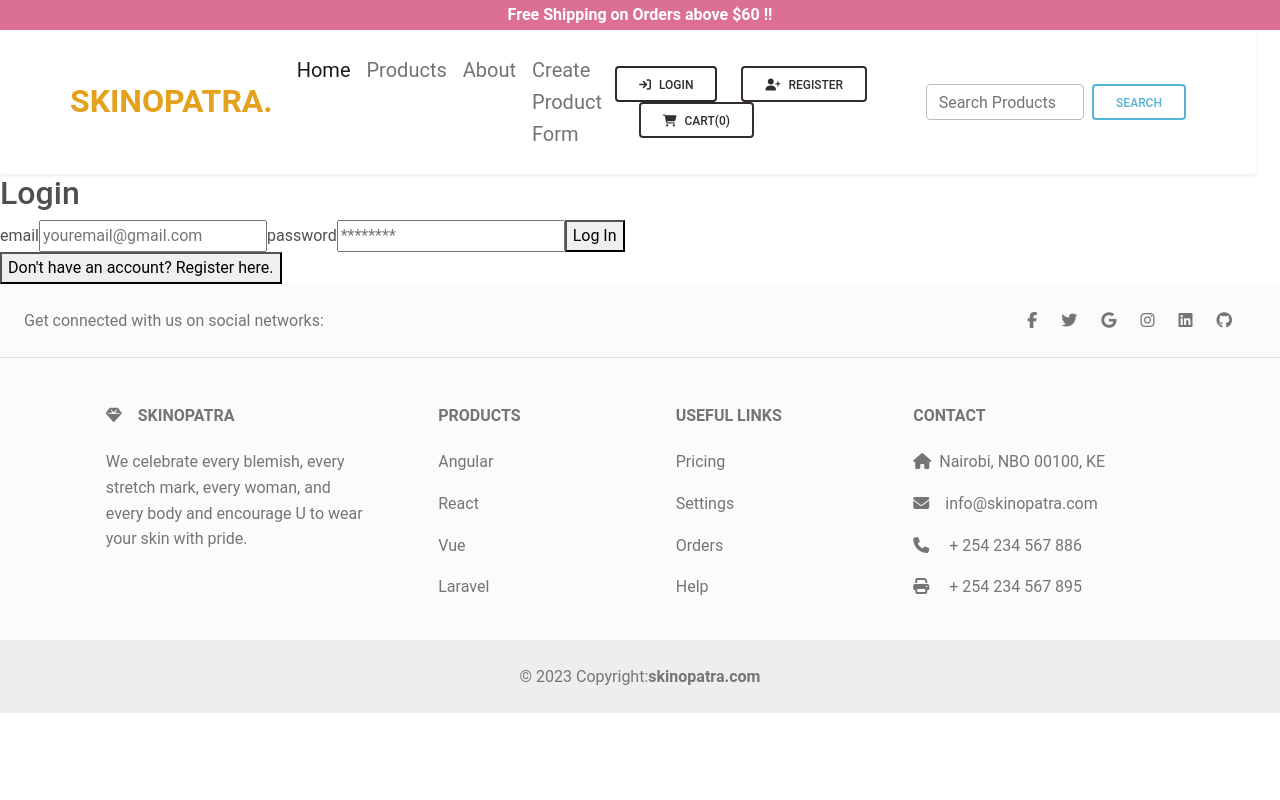
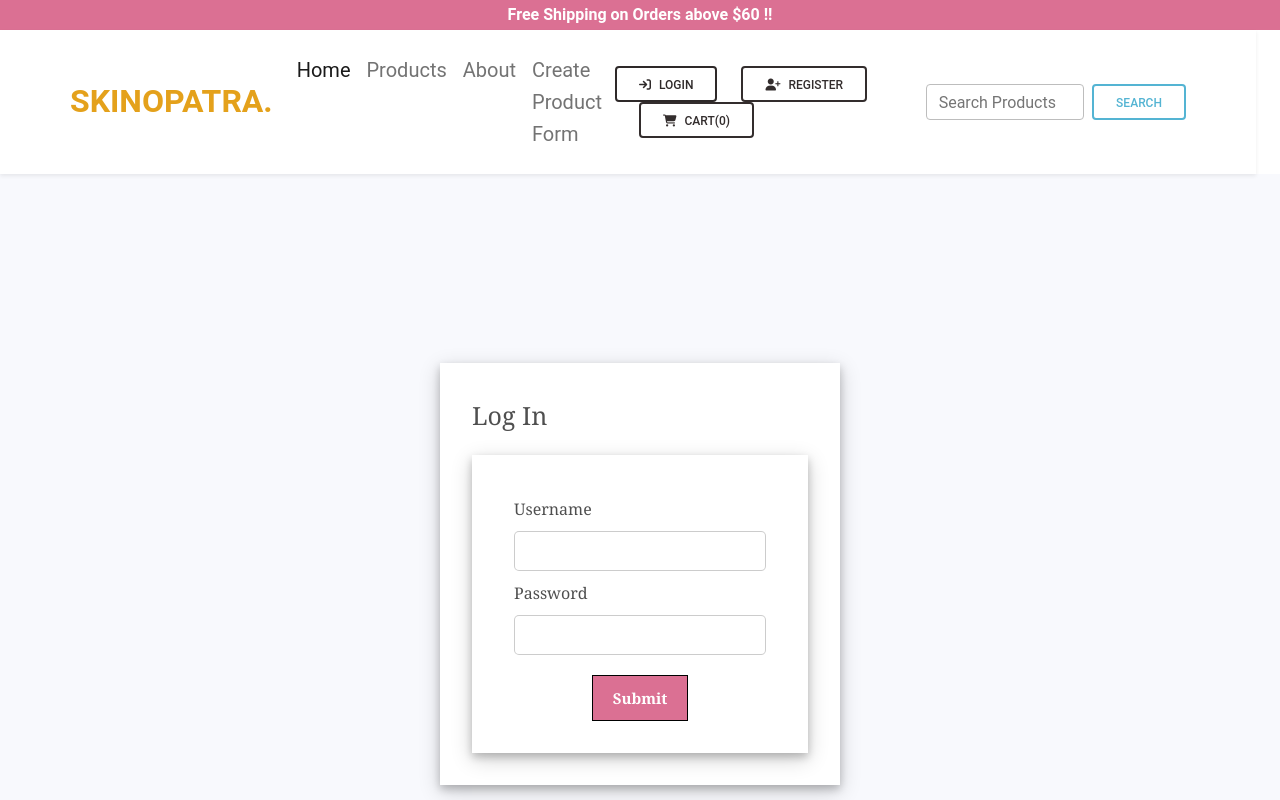
Before and after one commit to QuincyOliech/skinopatra, a React (Create React App) app: page /login in a window 1280 px wide. Shown: the top 800 px of the page. Built offline with nearby package versions, Linux system fonts and the light colour scheme.

Commit message:
updated login component

```diff
--- a/db.json
+++ b/db.json
@@ -107,86 +107,6 @@
       "price": "40",
       "image": "https://images.pexels.com/photos/4672476/pexels-photo-4672476.jpeg?auto=compress&cs=tinysrgb&w=1600",
       "id": 11
-    },
-    {
-      "title": "tonic",
-      "category": "cleanser",
-      "description": "vegan",
-      "price": "40",
-      "image": "https://images.pexels.com/photos/4672476/pexels-photo-4672476.jpeg?auto=compress&cs=tinysrgb&w=1600",
-      "id": 12
-    },
-    {
-      "title": "tonic",
-      "category": "cleanser",
-      "description": "vegan",
-      "price": "40",
-      "image": "https://images.pexels.com/photos/4672476/pexels-photo-4672476.jpeg?auto=compress&cs=tinysrgb&w=1600",
-      "id": 13
-    },
-    {
-      "title": "tonic",
-      "category": "cleanser",
-      "description": "vegan",
-      "price": "40",
-      "image": "https://images.pexels.com/photos/4672476/pexels-photo-4672476.jpeg?auto=compress&cs=tinysrgb&w=1600",
-      "id": 14
-    },
-    {
-      "title": "tonic",
-      "category": "cleanser",
-      "description": "vegan",
-      "price": "40",
-      "image": "https://images.pexels.com/photos/4672476/pexels-photo-4672476.jpeg?auto=compress&cs=tinysrgb&w=1600",
-      "id": 15
-    },
-    {
-      "title": "tonic",
-      "category": "cleanser",
-      "description": "vegan",
-      "price": "40",
-      "image": "https://images.pexels.com/photos/4672476/pexels-photo-4672476.jpeg?auto=compress&cs=tinysrgb&w=1600",
-      "id": 16
-    },
-    {
-      "title": "tonic",
-      "category": "cleanser",
-      "description": "vegan",
-      "price": "40",
-      "image": "https://images.pexels.com/photos/4672476/pexels-photo-4672476.jpeg?auto=compress&cs=tinysrgb&w=1600",
-      "id": 17
-    },
-    {
-      "title": "tonic",
-      "category": "cleanser",
-      "description": "vegan",
-      "price": "40",
-      "image": "https://images.pexels.com/photos/4672476/pexels-photo-4672476.jpeg?auto=compress&cs=tinysrgb&w=1600",
-      "id": 18
-    },
-    {
-      "title": "tonic",
-      "category": "cleanser",
-      "description": "vegan",
-      "price": "40",
-      "image": "https://images.pexels.com/photos/4672476/pexels-photo-4672476.jpeg?auto=compress&cs=tinysrgb&w=1600",
-      "id": 19
-    },
-    {
-      "title": "tonic",
-      "category": "cleanser",
-      "description": "vegan",
-      "price": "40",
-      "image": "https://images.pexels.com/photos/4672476/pexels-photo-4672476.jpeg?auto=compress&cs=tinysrgb&w=1600",
-      "id": 20
-    },
-    {
-      "title": "tonic",
-      "category": "cleanser",
-      "description": "vegan",
-      "price": "40",
-      "image": "https://images.pexels.com/photos/4672476/pexels-photo-4672476.jpeg?auto=compress&cs=tinysrgb&w=1600",
-      "id": 21
     }
   ]
 }
--- a/src/components/App.css
+++ b/src/components/App.css
@@ -2,7 +2,6 @@
 .navbar-nav a{
   font-size: 20px;
 }
-
 .navbar-announcement{
   height: 30px;
   background-color: palevioletred;
@@ -20,3 +19,125 @@
   margin-top: 30px;
   margin-bottom: 50px;
 }
+/* login page styling */
+/* .login-component {
+  text-align: center;
+  display: flex;
+  min-height: 100vh;
+  align-items: center;
+  justify-content: center;
+  color: black;
+}
+
+.auth-form-container, .login-form, .register-form {
+  display: flex;
+  flex-direction: column;
+  background: palevioletred;
+}
+
+@media screen and (min-width: 600px) {
+  .auth-form-container {
+    padding: 5rem;
+    border: 1px solid;
+    border-radius: 10px;
+    margin: 0.5rem;
+  }
+}
+
+.login-label {
+  text-align: left;
+  padding: 0.25rem 0;
+}
+
+.login-input {
+  margin: 0.5rem 0;
+  padding: 10px;
+  border: solid 1px bold;
+  border-radius: 5px;
+}
+
+.login-button {
+  border: none;
+  background-color:white;
+  padding: 5px;
+  border-radius: 10px;
+  cursor: pointer;
+  font-weight: bold;
+  margin-top: 10px;
+  margin-bottom: 10px;
+}
+.link-btn{
+  background-color: aqua;
+  font-weight: bold;
+  border-radius: 5px;
+}
+.password{
+  border: solid 1px bold;
+  text-align: left;
+  font-size: 17px;
+} */
+.login {
+  font-family: sans-serif;
+  display: flex;
+  align-items: center;
+  justify-content: center;
+  flex-direction: column;
+  gap: 20px;
+  height: 100vh;
+  font-family: Cambria, Cochin, Georgia, Times, "Times New Roman", serif;
+  background-color: #f8f9fd;
+}
+
+input[type="text"],
+input[type="password"] {
+  height: 40px;
+  border-radius: 5px;
+  border: 1px solid rgba(0, 0, 0, 0.2);
+}
+
+input[type="submit"] {
+  margin-top: 10px;
+  cursor: pointer;
+  font-size: 15px;
+  font-weight: bold;
+  background: palevioletred;
+  border: 1px solid black;
+  color: #fff;
+  padding: 10px 20px;
+}
+
+input[type="submit"]:hover {
+  background: #6cf0c2;
+}
+
+.login-button-container {
+  display: flex;
+  justify-content: center;
+}
+
+.login-form {
+  background-color: white;
+  padding: 2rem;
+  box-shadow: 0 4px 8px 0 rgba(0, 0, 0, 0.2), 0 6px 20px 0 rgba(0, 0, 0, 0.19);
+}
+
+.login-list-container {
+  display: flex;
+}
+
+.login-error {
+  color: red;
+  font-size: 12px;
+}
+
+.login-title {
+  font-size: 25px;
+  margin-bottom: 20px;
+}
+
+.login-input-container {
+  display: flex;
+  flex-direction: column;
+  gap: 8px;
+  margin: 10px;
+}
--- a/src/components/Footer.js
+++ b/src/components/Footer.js
@@ -56,22 +56,37 @@
                 <h6 className="text-uppercase fw-bold mb-4">Products</h6>
                 <p>
                   <a href="#!" className="text-reset">
-                    Angular
+                    Cleansers
                   </a>
                 </p>
                 <p>
                   <a href="#!" className="text-reset">
-                    React
+                    Treatments and serums
                   </a>
                 </p>
                 <p>
                   <a href="#!" className="text-reset">
-                    Vue
+                    Moisturizers
                   </a>
                 </p>
                 <p>
                   <a href="#!" className="text-reset">
-                    Laravel
+                    Bath and body
+                  </a>
+                </p>
+                <p>
+                  <a href="#!" className="text-reset">
+                    Body scrubs & exfoliators
+                  </a>
+                </p>
+                <p>
+                  <a href="#!" className="text-reset">
+                    Tools & Devices
+                  </a>
+                </p>
+                <p>
+                  <a href="#!" className="text-reset">
+                    Eye Care
                   </a>
                 </p>
               </MDBCol>
--- a/src/pages/Login.js
+++ b/src/pages/Login.js
@@ -1,30 +1,86 @@
 import React, { useState } from "react";
+import ReactDOM from "react-dom";
 
-function Login (props){
-    const [email, setEmail] = useState('');
-    const [pass, setPass] = useState('');
+function Login() {
+  // React States
+  const [errorMessages, setErrorMessages] = useState({});
+  const [isSubmitted, setIsSubmitted] = useState(false);
 
-    const handleSubmit = (e) => {
-        e.preventDefault();
-        console.log(email);
+  // User Login info
+  const database = [
+    {
+      username: "user1",
+      password: "pass1"
+    },
+    {
+      username: "user2",
+      password: "pass2"
     }
+  ];
 
-    return (
-        <div className="login-component">
-            <div className="auth-form-container">
-            <h2>Login</h2>
-            <form className="login-form" onSubmit={handleSubmit}>
-                <label className="login-label" htmlFor="email">email</label>
-                <input className="login-input"value={email} onChange={(e) => setEmail(e.target.value)}type="email" placeholder="youremail@gmail.com" id="email" name="email" />
-                <label htmlFor="password">password</label>
-                <input value={pass} onChange={(e) => setPass(e.target.value)} type="password" placeholder="********" id="password" name="password" />
-                <button className="login-button" type="submit">Log In</button>
-            </form>
-            <button className="link-btn" onClick={() => props.onFormSwitch('register')}>Don't have an account? Register here.</button>
+  const errors = {
+    uname: "invalid username",
+    pass: "invalid password"
+  };
+
+  const handleSubmit = (event) => {
+    //Prevent page reload
+    event.preventDefault();
+
+    let { uname, pass } = document.forms[0];
+
+    // Find user login info
+    const userData = database.find((user) => user.username === uname.value);
+
+    // Compare user info
+    if (userData) {
+      if (userData.password !== pass.value) {
+        // Invalid password
+        setErrorMessages({ name: "pass", message: errors.pass });
+      } else {
+        setIsSubmitted(true);
+      }
+    } else {
+      // Username not found
+      setErrorMessages({ name: "uname", message: errors.uname });
+    }
+  };
+
+  // Generate JSX code for error message
+  const renderErrorMessage = (name) =>
+    name === errorMessages.name && (
+      <div className="login-error">{errorMessages.message}</div>
+    );
+
+  // JSX code for login form
+  const renderForm = (
+    <div className="login-form">
+      <form onSubmit={handleSubmit}>
+        <div className="login-input-container">
+          <label>Username </label>
+          <input type="text" name="uname" required />
+          {renderErrorMessage("uname")}
         </div>
+        <div className="login-input-container">
+          <label>Password </label>
+          <input type="password" name="pass" required />
+          {renderErrorMessage("pass")}
         </div>
+        <div className="login-button-container">
+          <input type="submit" />
+        </div>
+      </form>
+    </div>
+  );
 
-    )
+  return (
+    <div className="login">
+      <div className="login-form">
+        <div className="login-title">Log In</div>
+        {isSubmitted ? <div>User is successfully logged in</div> : renderForm}
+      </div>
+    </div>
+  );
 }
 
-export default Login
+export default Login;
```
Also changed, not shown: 1 other file (tests, documents, lock files or other folders).
